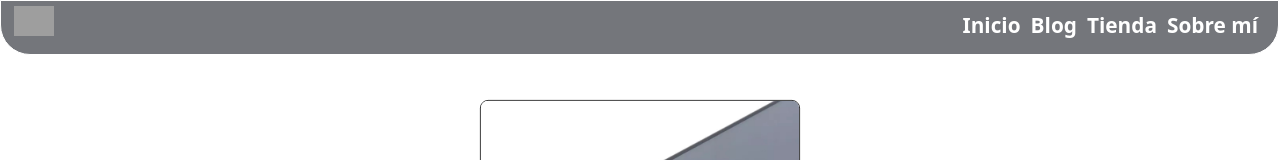
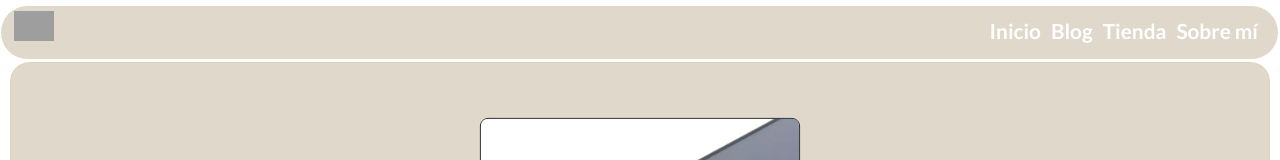
Before and after one commit to julianesp/neuraidev, a Next.js app: page / in a window 1280 px wide. Shown: the top 160 px of the page. Built offline with nearby package versions, Linux system fonts and the light colour scheme; grey boxes are pictures that could not be loaded.

Commit message:
Cambiando diseño de sitio

```diff
--- a/src/app/globals.css
+++ b/src/app/globals.css
@@ -1,3 +1,27 @@
+@import url('https://fonts.googleapis.com/css2?family=Lato:ital,wght@0,100;0,300;0,400;0,700;0,900;1,100;1,300;1,400;1,700;1,900&display=swap');
+
 @tailwind base;
 @tailwind components;
 @tailwind utilities;
+
+body {
+    z-index: 1;
+    font-family: 'Lato', sans-serif;
+
+    /* margin-top: 63px; */
+    margin-left: 10px;
+    margin-right: 10px;
+    margin-bottom: 20px;
+    padding: 0;
+
+    box-sizing: content-box;
+
+    height: 100%;
+
+
+
+    /* background-color: rgba(133, 102, 48, 0.25);
+    border: 1px solid rgba(222, 185, 121, 0.2);
+    border-radius: 20px; */
+    /* box-shadow: 5px 5px 10px rgb(222, 185, 121); */
+}
--- a/src/styles/Home.module.scss
+++ b/src/styles/Home.module.scss
@@ -7,7 +7,11 @@
   justify-content: center;
   align-items: center;
   overflow: hidden;
-  margin-top: 45px;
+  margin-top: 62px;
+
+  background-color: rgba(133, 102, 48, 0.25);
+  border: 1px solid rgba(222, 185, 121, 0.2);
+  border-radius: 20px;
 
   & .presentation {
     // position: relative;
--- a/src/styles/NavBar.module.scss
+++ b/src/styles/NavBar.module.scss
@@ -7,6 +7,7 @@
   justify-content: space-between;
 
   padding: 0;
+  margin-top: 5px;
 
   width: 99vw;
   height: 55px;
@@ -17,12 +18,14 @@
   border: 1px solid #fff;
   border-radius: 30px;
 
-    border-top-left-radius: 0px;
-      border-top-right-radius: 0px;
-      border-end-end-radius: 30px;
-      border-end-start-radius: 30px;
+  // border-top-left-radius: 0px;
+  // border-top-right-radius: 0px;
+  // border-end-end-radius: 30px;
+  // border-end-start-radius: 30px;
 
-    background-color: rgba(24, 28, 36, 0.6);
+  // background-color: rgba(24, 28, 36, 0.6);
+  background-color: rgba(133, 102, 48, 0.25);
+
   backdrop-filter: blur(5px);
 }
 
@@ -60,7 +63,6 @@
   justify-content: center;
   align-items: center;
   flex-direction: column;
-
 
   margin-top: 50px;
 
@@ -215,7 +217,6 @@
       display: flex;
       justify-content: right;
       background-color: transparent;
-
     }
 
     .enlaces__menu.closed {
@@ -267,7 +268,5 @@
       color: #fff;
       text-decoration: underline;
     }
-
-
   }
 }
```
Also changed, not shown: src/styles/globals.css.txt. Lines whose indentation alone changed are shown as unchanged.
